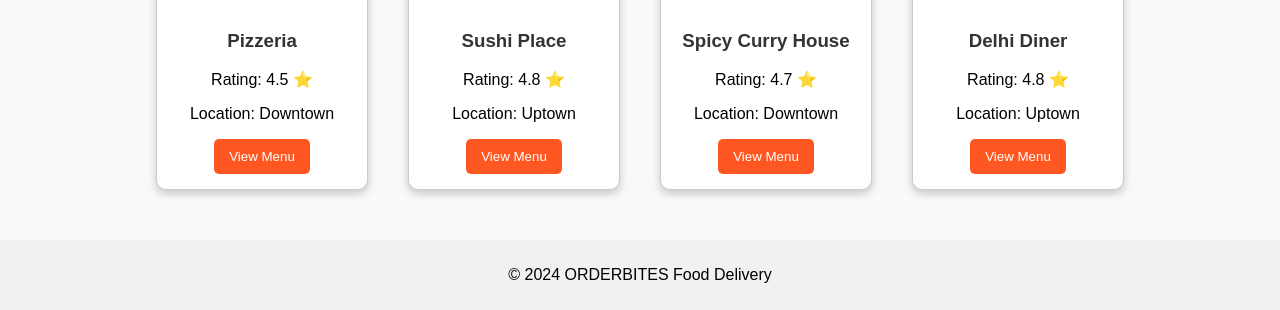
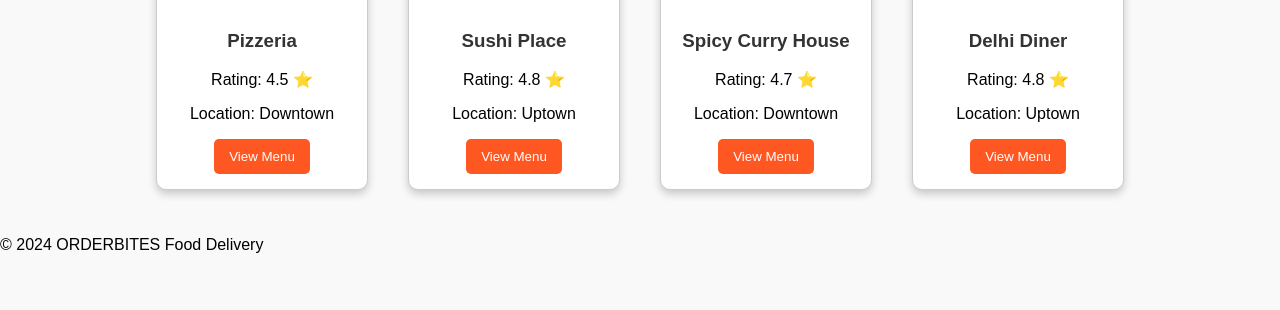
Before and after one commit to Karthika2706/kart, a plain HTML site: page foodelivery.html in a window 1280 px wide. Shown: the part 587-897 px from the top of the page. After the commit the page ends 857 px from the top, so only its background shows below. Drawn offline with Linux system fonts and the light colour scheme; a script that the page names is missing.

Commit message:
Update fstyle.css

```diff
--- a/fstyle.css
+++ b/fstyle.css
@@ -144,10 +144,3 @@ button.remove-from-cart:hover {
     border: 1px solid #ccc;
     border-radius: 5px;
 }
-
-footer {
-    text-align: center;
-    padding: 10px 0;
-    background: #f1f1f1;
-    margin-top: 20px;
-}
```
